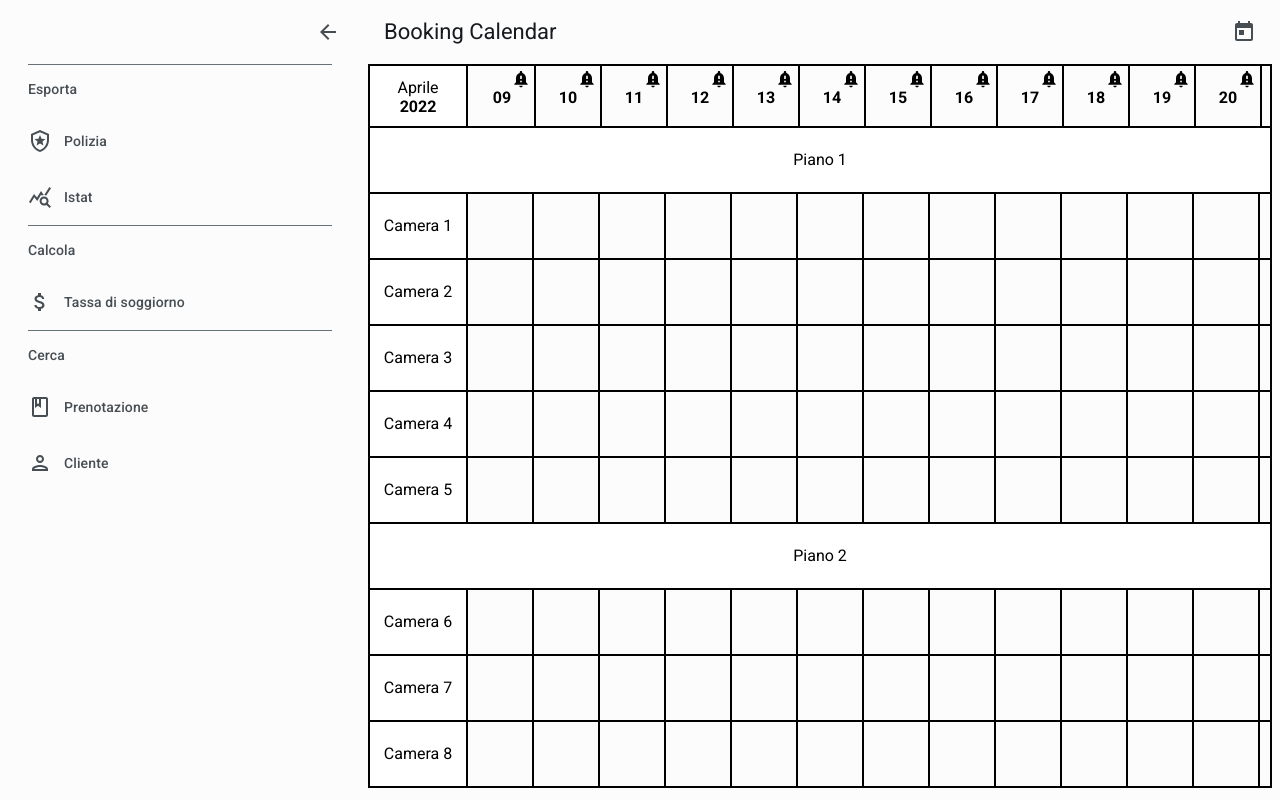
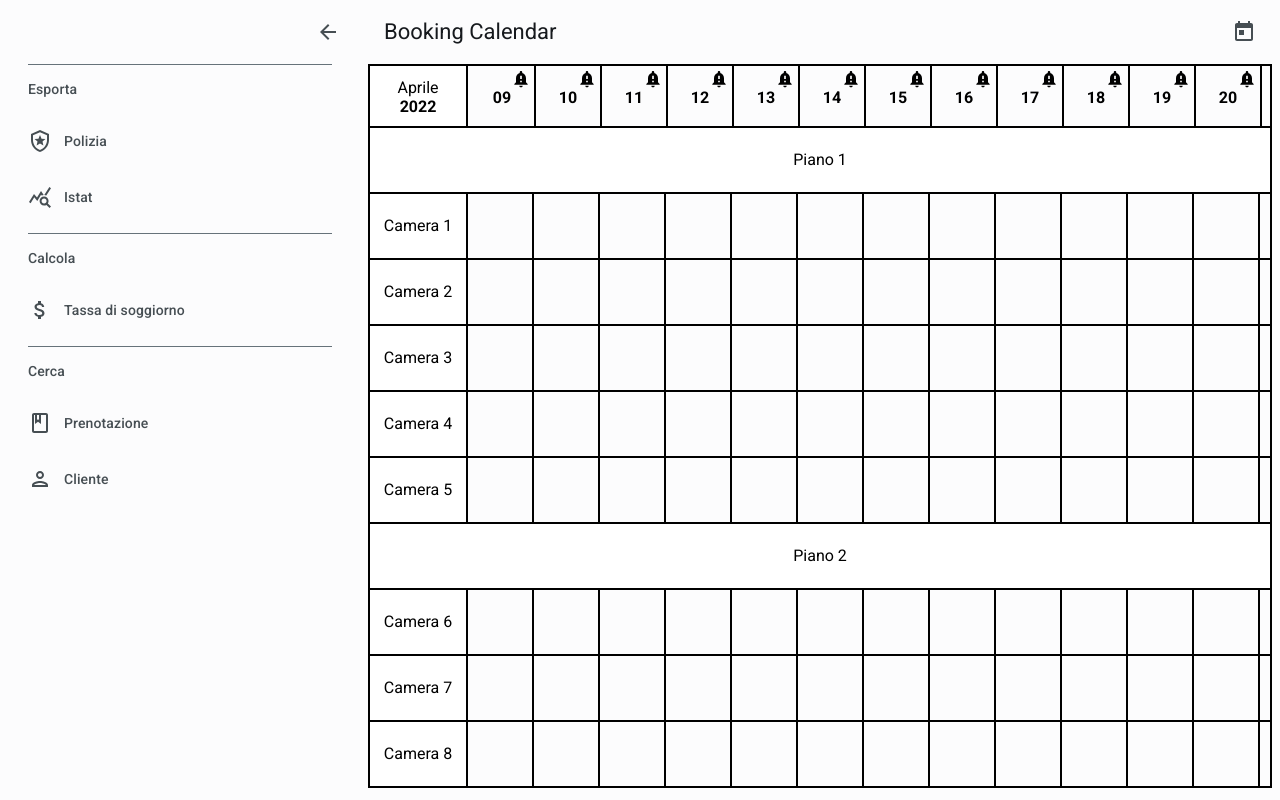
Before and after one commit to dropik/booking-calendar-app, a React app: page / in a window 1280 px wide. Both pictures are taken after a click on the button 36 px from the left and 32 px from the top of the page. Built offline with nearby package versions, Linux system fonts and the light colour scheme.

Commit message:
Restored list bottom padding

```diff
--- a/src/components/AppDrawer.tsx
+++ b/src/components/AppDrawer.tsx
@@ -8,7 +8,7 @@ import PersonOutlinedIcon from "@mui/icons-material/PersonOutlined";
 import QueryStatsIcon from "@mui/icons-material/QueryStats";
 import Drawer from "@mui/material/Drawer";
 import Divider, { DividerProps } from "@mui/material/Divider";
-import List, { ListProps } from "@mui/material/List";
+import List from "@mui/material/List";
 import ListItemButton, { ListItemButtonProps } from "@mui/material/ListItemButton";
 import ListItemIcon, { ListItemIconProps } from "@mui/material/ListItemIcon";
 import ListItemText, { ListItemTextProps } from "@mui/material/ListItemText";
@@ -21,10 +21,6 @@ import * as DialogSlice from "../redux/dialogSlice";
 
 import M3TextButton from "./m3/M3TextButton";
 import StateLayer from "./m3/StateLayer";
-
-const M3List = styled(List)<ListProps>(() => ({
-  paddingBottom: 0
-}));
 
 const M3Divider = styled(Divider)<DividerProps>(({ theme }) => ({
   marginLeft: "1rem",
@@ -166,7 +162,7 @@ export default function AppDrawer(): JSX.Element {
         </M3TextButton>
       </List>
       <M3Divider />
-      <M3List subheader={<M3ListSubheader>Esporta</M3ListSubheader>}>
+      <List subheader={<M3ListSubheader>Esporta</M3ListSubheader>}>
         <M3ListItemButton onClick={() => { showDialog("police"); }}>
           <M3ListItemIcon><LocalPoliceOutlinedIcon /></M3ListItemIcon>
           <M3ListItemText>Polizia</M3ListItemText>
@@ -175,16 +171,16 @@ export default function AppDrawer(): JSX.Element {
           <M3ListItemIcon><QueryStatsIcon /></M3ListItemIcon>
           <M3ListItemText>Istat</M3ListItemText>
         </M3ListItemButton>
-      </M3List>
+      </List>
       <M3Divider />
-      <M3List subheader={<M3ListSubheader>Calcola</M3ListSubheader>}>
+      <List subheader={<M3ListSubheader>Calcola</M3ListSubheader>}>
         <M3ListItemButton onClick={() => { showDialog("cityTax"); }}>
           <M3ListItemIcon><AttachMoneyIcon /></M3ListItemIcon>
           <M3ListItemText>Tassa di soggiorno</M3ListItemText>
         </M3ListItemButton>
-      </M3List>
+      </List>
       <M3Divider />
-      <M3List subheader={<M3ListSubheader>Cerca</M3ListSubheader>}>
+      <List subheader={<M3ListSubheader>Cerca</M3ListSubheader>}>
         <M3ListItemButton onClick={() => { showDialog("findBooking"); }}>
           <M3ListItemIcon><BookOutlinedIcon /></M3ListItemIcon>
           <M3ListItemText>Prenotazione</M3ListItemText>
@@ -193,7 +189,7 @@ export default function AppDrawer(): JSX.Element {
           <M3ListItemIcon><PersonOutlinedIcon /></M3ListItemIcon>
           <M3ListItemText>Cliente</M3ListItemText>
         </M3ListItemButton>
-      </M3List>
+      </List>
     </Drawer>
   );
 }
```
